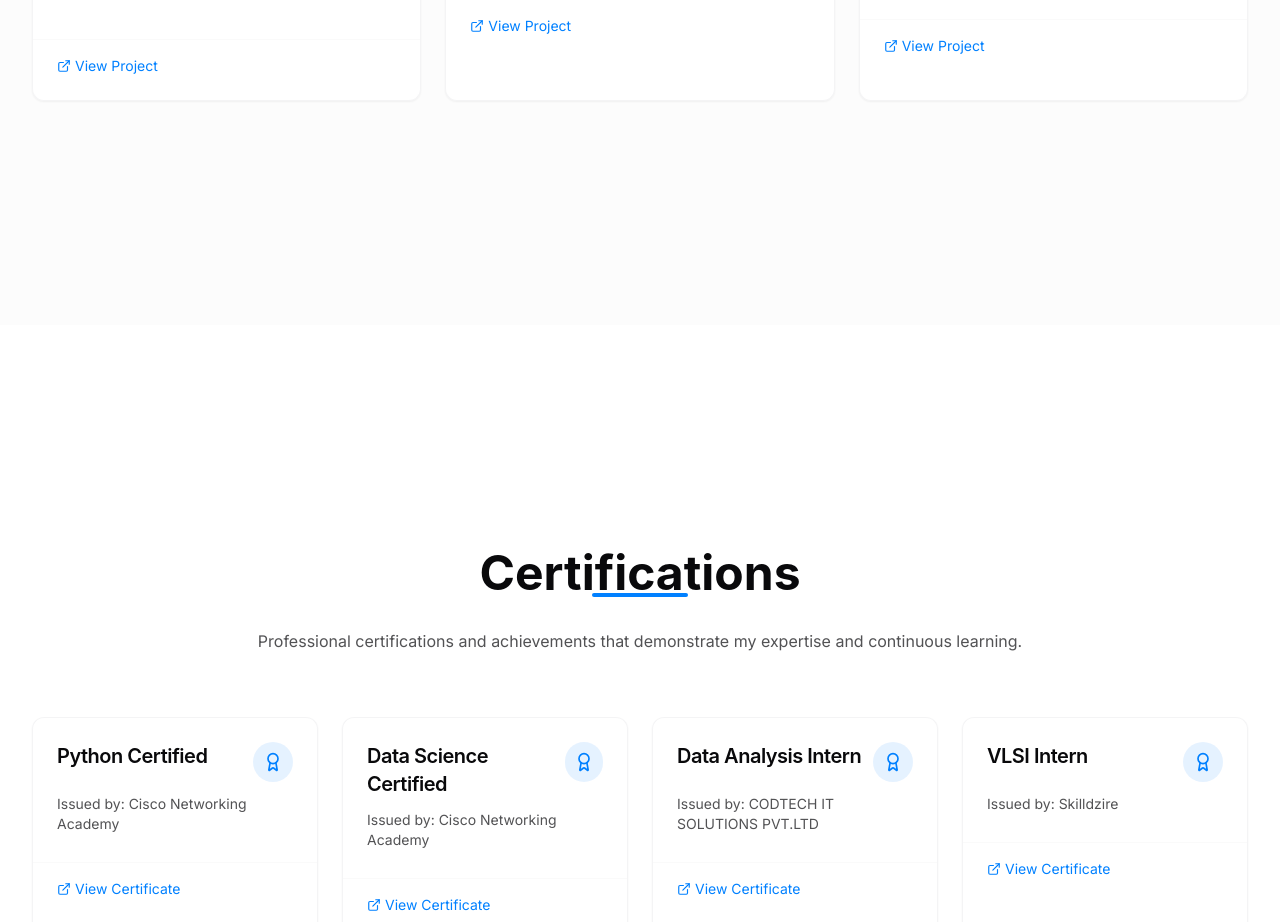
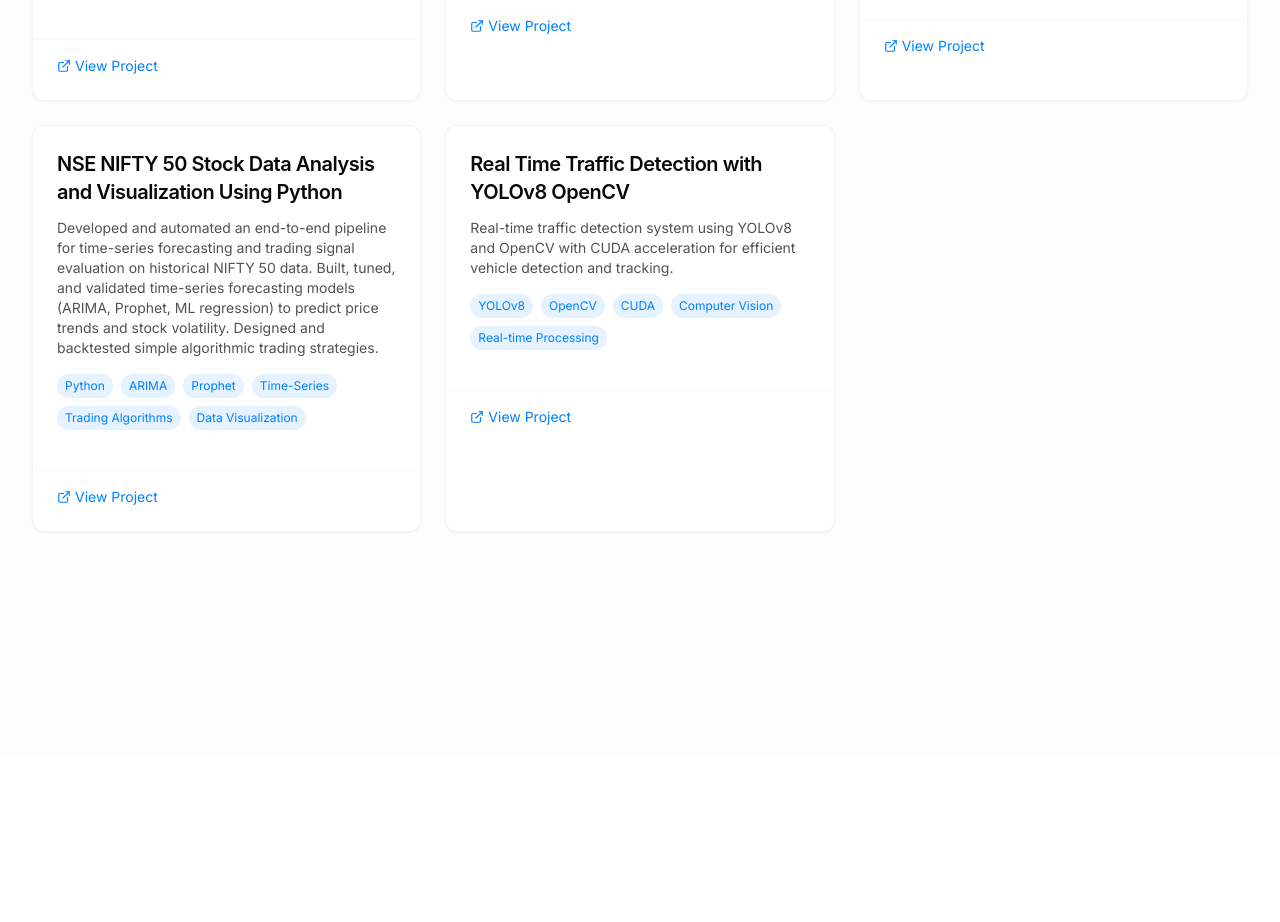
Before and after one commit to swapnilwaghmare2004/swapnil-portfolio-builder, a React (Vite) app: page / in a window 1280 px wide. Shown: the part 6047-6969 px from the top of the page. Built offline with nearby package versions, Linux system fonts and the light colour scheme.

Commit message:
Add new projects and update certificate

```diff
--- a/src/components/Certifications.tsx
+++ b/src/components/Certifications.tsx
@@ -95,7 +95,7 @@ const Certifications = () => {
     {
       title: "Introduction to IoT and Digital Transformation",
       issuer: "Cisco Networking Academy",
-      link: "https://drive.google.com/file/d/1gNhkxo_bmQrnav6BG6l6kfp-wqLQY0bw/view?usp=sharing",
+      link: "https://drive.google.com/file/d/1gtB0bbPK-duLc7ATmI-hg_7LMnHwWDs5/view?usp=sharing",
       delay: 0.7
     },
     {
--- a/src/components/Projects.tsx
+++ b/src/components/Projects.tsx
@@ -104,6 +104,20 @@ const Projects = () => {
       link: "https://colab.research.google.com/drive/1TTbnIALgxtc25p1nSR3s5Hbe7UHDOVr8?usp=sharing",
       technologies: ["Machine Learning", "Python", "Data Science", "Predictive Modeling"],
       delay: 0.35
+    },
+    {
+      title: "NSE NIFTY 50 Stock Data Analysis and Visualization Using Python",
+      description: "Developed and automated an end-to-end pipeline for time-series forecasting and trading signal evaluation on historical NIFTY 50 data. Built, tuned, and validated time-series forecasting models (ARIMA, Prophet, ML regression) to predict price trends and stock volatility. Designed and backtested simple algorithmic trading strategies.",
+      link: "https://github.com/swapnilwaghmare2004/NSE-NIFTY-50-Stock-Data-Analysis-and-Visualization-Using-Python",
+      technologies: ["Python", "ARIMA", "Prophet", "Time-Series", "Trading Algorithms", "Data Visualization"],
+      delay: 0.4
+    },
+    {
+      title: "Real Time Traffic Detection with YOLOv8 OpenCV",
+      description: "Real-time traffic detection system using YOLOv8 and OpenCV with CUDA acceleration for efficient vehicle detection and tracking.",
+      link: "https://github.com/swapnilwaghmare2004/Real-Time-Traffic-Detection-with-YOLOv8-OpenCV-CUDA-main",
+      technologies: ["YOLOv8", "OpenCV", "CUDA", "Computer Vision", "Real-time Processing"],
+      delay: 0.45
     }
   ];
 
```
